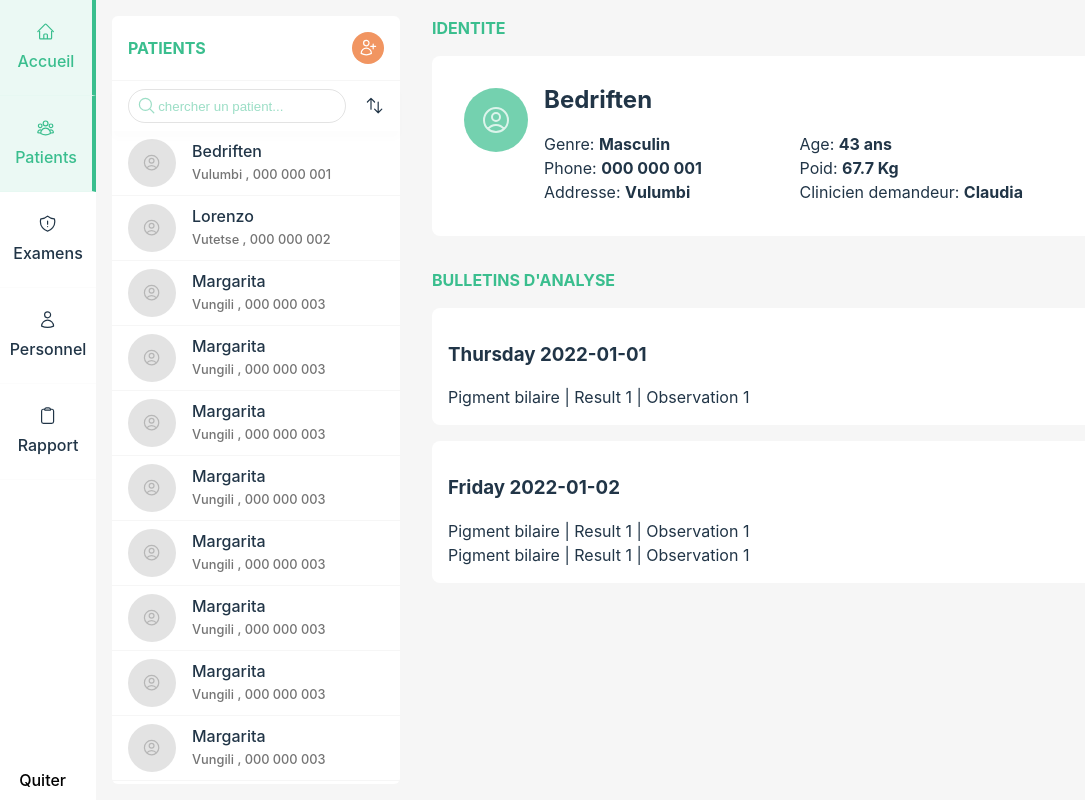
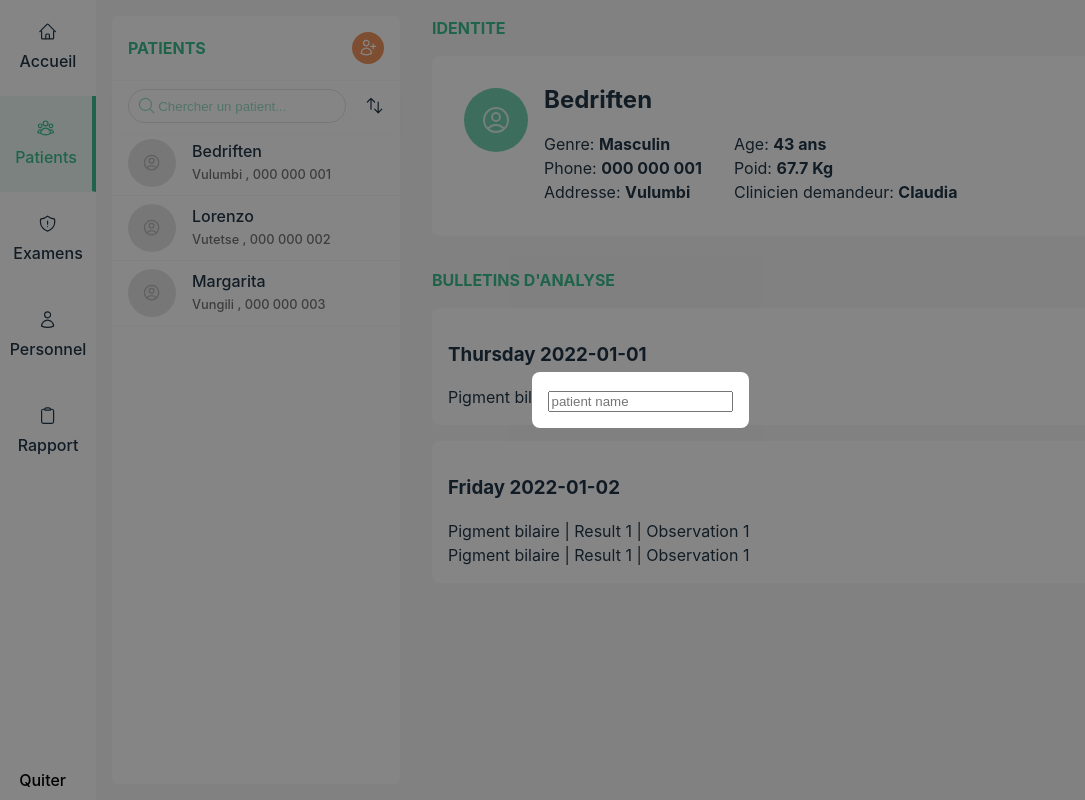
Before and after one commit to thasipablo/mlabs, a React (Vite) app: page /patients in a window 1280 px wide. Both pictures are taken after a click on the button 368 px from the left and 48 px from the top of the page. Shown: the whole page, without its empty margins (0-1085 px from the left). Built offline with nearby package versions, Linux system fonts and the light colour scheme.

Commit message:
add new patient form modal box

```diff
--- a/index.html
+++ b/index.html
@@ -6,6 +6,7 @@
     <title>m-labs</title>
   </head>
   <body>
+    <div id="portals"></div>
     <div id="root"></div>
     <script type="module" src="/src/main.jsx"></script>
   </body>
--- a/package.json
+++ b/package.json
@@ -9,6 +9,8 @@
     "preview": "vite preview"
   },
   "dependencies": {
+    "global": "^4.4.0",
+    "json-server": "^0.17.1",
     "react": "^18.2.0",
     "react-dom": "^18.2.0",
     "react-router-dom": "^6.4.1",
--- /dev/null
+++ b/src/components/UI/Modal.jsx
@@ -0,0 +1,25 @@
+import React, { Fragment } from "react";
+import ReactDOM from "react-dom";
+
+const Overlay = (props) => {
+  return (
+    <Fragment>
+      <div className="modal-backdrop" onClick={props.hideModal}>
+        <div className="modal-content">{props.children}</div>
+      </div>
+    </Fragment>
+  );
+};
+
+const Modal = (props) => {
+  return (
+    <Fragment>
+      {ReactDOM.createPortal(
+        <Overlay hideModal={props.hideModal}>{props.children}</Overlay>,
+        document.getElementById("portals")
+      )}
+    </Fragment>
+  );
+};
+
+export default Modal;
--- /dev/null
+++ b/src/db.json
@@ -0,0 +1,88 @@
+{
+  "patients": [
+    {
+      "id": 1,
+      "name": "Bedriften",
+      "phone": "000 000 001",
+      "address": "Vulumbi",
+      "gender": "Masculin",
+      "age": 43,
+      "weight": 67.7,
+      "clinician" : "Claudia",
+      "analysisReports": [
+        {
+          "id": 1,
+          "patient": "Patient 1",
+          "date": "Thursday 2022-01-01",
+          "exams": [
+            {
+              "id": 1,
+              "name": "Pigment bilaire",
+              "result": "Result 1",
+              "observations": "Observation 1"
+            }
+          ]
+        },
+        {
+          "id": 2,
+          "patient": "Patient 1",
+          "date": "Friday 2022-01-02",
+          "exams": [
+            {
+              "id": 1,
+              "name": "Pigment bilaire",
+              "result": "Result 1",
+              "observations": "Observation 1"
+            },
+            {
+              "id": 2,
+              "name": "Pigment bilaire",
+              "result": "Result 1",
+              "observations": "Observation 1"
+            }
+          ]
+        }
+      ]
+    },
+    {
+      "id": 2,
+      "name": "Lorenzo",
+      "phone": "000 000 002",
+      "address": "Vutetse",
+      "gender": "Masculin",
+      "age": 21,
+      "weight": 55.7,
+      "clinician" : "Claudia Warren",
+      "analysisReports": [
+        {
+          "id": 1,
+          "patient": "Patient 2",
+          "date": "Thursday 2022-01-01",
+          "exams": []
+        },
+        {
+          "id": 2,
+          "patient": "Patient 2",
+          "date": "Thursday 2022-01-01",
+          "exams": []
+        },
+        {
+          "id": 3,
+          "patient": "Patient 2",
+          "date": "Thursday 2022-01-01",
+          "exams": []
+        }
+      ]
+    },
+    {
+      "id": 3,
+      "name": "Margarita",
+      "phone": "000 000 003",
+      "address": "Vungili",
+      "gender": "Féminin",
+      "age": 30,
+      "weight": 70,
+      "clinician" : "Monitar Gad"
+    }
+  ]
+}
--- a/src/pages/dashboard/patients/PatientList.jsx
+++ b/src/pages/dashboard/patients/PatientList.jsx
@@ -1,4 +1,6 @@
 import React from "react";
+import { useState } from "react";
+import Modal from "../../../components/UI/Modal";
 import PatientItem from "./PatientItem";
 
 const PatientList = ({ patients, onShowPatientDetails }) => {
--- a/src/pages/dashboard/patients/Patients.jsx
+++ b/src/pages/dashboard/patients/Patients.jsx
@@ -1,5 +1,6 @@
 import React, { useState } from "react";
 import { Outlet } from "react-router-dom";
+import Modal from "../../../components/UI/Modal";
 import PatientDetails from "./PatientDetails";
 import PatientList from "./PatientList";
 
@@ -12,7 +13,7 @@ const patients = [
     gender: "Masculin",
     age: 43,
     weight: 67.7,
-    clinician : "Claudia",
+    clinician: "Claudia",
     analysisReports: [
       {
         id: 1,
@@ -24,8 +25,8 @@ const patients = [
             name: "Pigment bilaire",
             result: "Result 1",
             observations: "Observation 1",
-          }
-        ]
+          },
+        ],
       },
       {
         id: 2,
@@ -43,10 +44,10 @@ const patients = [
             name: "Pigment bilaire",
             result: "Result 1",
             observations: "Observation 1",
-          }
-        ]
-      }
-    ]
+          },
+        ],
+      },
+    ],
   },
   {
     id: 2,
@@ -56,27 +57,27 @@ const patients = [
     gender: "Masculin",
     age: 21,
     weight: 55.7,
-    clinician : "Claudia Warren",
+    clinician: "Claudia Warren",
     analysisReports: [
       {
         id: 1,
         patient: "Patient 2",
         date: "Thursday 2022-01-01",
-        exams: []
+        exams: [],
       },
       {
         id: 2,
         patient: "Patient 2",
         date: "Thursday 2022-01-01",
-        exams: []
+        exams: [],
       },
       {
         id: 3,
         patient: "Patient 2",
         date: "Thursday 2022-01-01",
-        exams: []
-      }
-    ]
+        exams: [],
+      },
+    ],
   },
   {
     id: 3,
@@ -86,128 +87,29 @@ const patients = [
     gender: "Féminin",
     age: 30,
     weight: 70,
-    clinician : "Monitar Gad",
-  },
-  {
-    id: 4,
-    name: "Margarita",
-    phone: "000 000 003",
-    address: "Vungili",
-    gender: "Féminin",
-    age: 30,
-    weight: 70,
-    clinician : "Monitar Gad",
-  },
-  {
-    id: 5,
-    name: "Margarita",
-    phone: "000 000 003",
-    address: "Vungili",
-    gender: "Féminin",
-    age: 30,
-    weight: 70,
-    clinician : "Monitar Gad",
-  },
-  {
-    id: 6,
-    name: "Margarita",
-    phone: "000 000 003",
-    address: "Vungili",
-    gender: "Féminin",
-    age: 30,
-    weight: 70,
-    clinician : "Monitar Gad",
-  },
-  {
-    id: 7,
-    name: "Margarita",
-    phone: "000 000 003",
-    address: "Vungili",
-    gender: "Féminin",
-    age: 30,
-    weight: 70,
-    clinician : "Monitar Gad",
-  },
-  {
-    id: 8,
-    name: "Margarita",
-    phone: "000 000 003",
-    address: "Vungili",
-    gender: "Féminin",
-    age: 30,
-    weight: 70,
-    clinician : "Monitar Gad",
-  },
-  {
-    id: 9,
-    name: "Margarita",
-    phone: "000 000 003",
-    address: "Vungili",
-    gender: "Féminin",
-    age: 30,
-    weight: 70,
-    clinician : "Monitar Gad",
-  },
-  {
-    id: 10,
-    name: "Margarita",
-    phone: "000 000 003",
-    address: "Vungili",
-    gender: "Féminin",
-    age: 30,
-    weight: 70,
-    clinician : "Monitar Gad",
-  },
-  {
-    id: 11,
-    name: "Margarita",
-    phone: "000 000 003",
-    address: "Vungili",
-    gender: "Féminin",
-    age: 30,
-    weight: 70,
-    clinician : "Monitar Gad",
-  },
-  {
-    id: 12,
-    name: "Margarita",
-    phone: "000 000 003",
-    address: "Vungili",
-    gender: "Féminin",
-    age: 30,
-    weight: 70,
-    clinician : "Monitar Gad",
-  },
-  {
-    id: 13,
-    name: "Margarita",
-    phone: "000 000 003",
-    address: "Vungili",
-    gender: "Féminin",
-    age: 30,
-    weight: 70,
-    clinician : "Monitar Gad",
-  },
-  {
-    id: 15,
-    name: "Margarita",
-    phone: "000 000 003",
-    address: "Vungili",
-    gender: "Féminin",
-    age: 30,
-    weight: 70,
-    clinician : "Monitar Gad",
+    clinician: "Monitar Gad",
   },
 ];
 
 const Patients = () => {
   const [patient, setPatient] = useState(patients[0]);
   const [filteredPatients, setFilteredPatients] = useState(patients);
+  const [showModal, setShowModal] = useState(false);
+
+  /**
+   * this toggles the new patient modal form
+   * @param {e} e event
+   */
+  const hideModal = (e) => {
+    if (e.target === e.currentTarget) {
+      setShowModal(!showModal);
+    }
+  };
 
   const onShowPatientDetails = (id) => {
     patients.map((patient) => {
       if (patient.id === id) {
-        setPatient(patient)
+        setPatient(patient);
       }
     });
   };
@@ -215,13 +117,15 @@ const Patients = () => {
   const onSearchPatients = (e) => {
     const searchTerm = e.target.value;
     const foundPatients = patients.filter((patient) => {
-      return patient.name.toLowerCase().includes(searchTerm.toLowerCase()) ||
-            patient.phone.includes(searchTerm) ||
-            patient.address.toLowerCase().includes(searchTerm.toLowerCase()) ||
-            patient.gender.toLowerCase().includes(searchTerm.toLowerCase());
-    })
-    setFilteredPatients(foundPatients)
-  }
+      return (
+        patient.name.toLowerCase().includes(searchTerm.toLowerCase()) ||
+        patient.phone.includes(searchTerm) ||
+        patient.address.toLowerCase().includes(searchTerm.toLowerCase()) ||
+        patient.gender.toLowerCase().includes(searchTerm.toLowerCase())
+      );
+    });
+    setFilteredPatients(foundPatients);
+  };
 
   return (
     <div className="patients-container">
@@ -229,7 +133,7 @@ const Patients = () => {
         <div className="header with-separator">
           <div className="section-title">Patients</div>
           <div className="actions">
-            <button className="icon">
+            <button className="icon" onClick={() => setShowModal(!showModal)}>
               <svg
                 xmlns="http://www.w3.org/2000/svg"
                 fill="none"
@@ -248,19 +152,55 @@ const Patients = () => {
           </div>
         </div>
 
+        {/* add patient form modal */}
+        {showModal && (
+          <Modal hideModal={hideModal}>
+            <form action="">
+              <input type="text" placeholder="patient name" />
+            </form>
+          </Modal>
+        )}
+
         {/* Patients search and filters */}
         <div className="search-filter">
           <div className="search">
-            <label className="icon" htmlFor="search-field" >
-              <svg xmlns="http://www.w3.org/2000/svg" fill="none" viewBox="0 0 24 24" strokeWidth={1.5} stroke="currentColor" className="w-6 h-6">
-                <path strokeLinecap="round" strokeLinejoin="round" d="M21 21l-5.197-5.197m0 0A7.5 7.5 0 105.196 5.196a7.5 7.5 0 0010.607 10.607z" />
+            <label className="icon" htmlFor="search-field">
+              <svg
+                xmlns="http://www.w3.org/2000/svg"
+                fill="none"
+                viewBox="0 0 24 24"
+                strokeWidth={1.5}
+                stroke="currentColor"
+                className="w-6 h-6"
+              >
+                <path
+                  strokeLinecap="round"
+                  strokeLinejoin="round"
+                  d="M21 21l-5.197-5.197m0 0A7.5 7.5 0 105.196 5.196a7.5 7.5 0 0010.607 10.607z"
+                />
               </svg>
             </label>
-            <input type="text" onChange={onSearchPatients} id="search-field" placeholder="chercher un patient..." />
+            <input
+              type="text"
+              onChange={onSearchPatients}
+              id="search-field"
+              placeholder="Chercher un patient..."
+            />
           </div>
           <div className="icon">
-            <svg xmlns="http://www.w3.org/2000/svg" fill="none" viewBox="0 0 24 24" strokeWidth={1.5} stroke="currentColor" className="w-6 h-6">
-              <path strokeLinecap="round" strokeLinejoin="round" d="M3 7.5L7.5 3m0 0L12 7.5M7.5 3v13.5m13.5 0L16.5 21m0 0L12 16.5m4.5 4.5V7.5" />
+            <svg
+              xmlns="http://www.w3.org/2000/svg"
+              fill="none"
+              viewBox="0 0 24 24"
+              strokeWidth={1.5}
+              stroke="currentColor"
+              className="w-6 h-6"
+            >
+              <path
+                strokeLinecap="round"
+                strokeLinejoin="round"
+                d="M3 7.5L7.5 3m0 0L12 7.5M7.5 3v13.5m13.5 0L16.5 21m0 0L12 16.5m4.5 4.5V7.5"
+              />
             </svg>
           </div>
         </div>
--- /dev/null
+++ b/src/styles/_modal_box.scss
@@ -0,0 +1,20 @@
+.modal-backdrop {
+  position: fixed;
+  top: 0;
+  z-index: 99;
+
+  width: 100%;
+  height: 100vh;
+
+  display: flex;
+  justify-content: center;
+  align-items: center;
+
+  background: #0000007a;
+}
+
+.modal-content {
+  padding: 1rem;
+  border-radius: .5rem;
+  background-color: $white;
+}
--- a/src/styles/_patients.scss
+++ b/src/styles/_patients.scss
@@ -32,15 +32,15 @@
 
   .search-filter {
     display: flex;
-    padding: .5rem 1rem;
+    padding: 0.5rem 1rem;
     justify-content: space-between;
-    box-shadow: 0 .5rem .5rem rgba($gray, 0.0125);
+    box-shadow: 0 0.5rem 0.5rem rgba($gray, 0.0125);
 
     .search {
       display: flex;
       border: 1px solid rgba($gray, 0.2);
       border-radius: 4rem;
-      padding: 0 .5rem;
+      padding: 0 0.5rem;
       input {
         color: $primary-color;
         height: 2rem;
@@ -131,7 +131,7 @@
     .data-plus {
       display: grid;
       gap: 2rem;
-      grid-template-columns: 1fr 1fr;
+      grid-template-columns: 1fr auto;
     }
 
     .avatar {
--- a/src/styles/index.scss
+++ b/src/styles/index.scss
@@ -12,6 +12,7 @@ $white-dark: rgba($white, 0.75);
 @import "sidebar";
 @import "dashboard";
 @import "patients";
+@import "modal_box";
 
 :root {
   font-family: Inter, Avenir, Helvetica, Arial, sans-serif;
@@ -119,9 +120,7 @@ button:hover {
   button {
     background-color: $bg-dark;
   }
-  .patients-list
-  .patient-item
-  .name,
+  .patients-list .patient-item .name,
   .patient-details {
     color: $white-dark;
   }
@@ -138,4 +137,7 @@ button:hover {
   .dashboard-content-wrapper {
     background-color: $bg-dark-secondary;
   }
+  .modal-backdrop {
+    background-color: rgba($white, 0.65);
+  }
 }
```
Also changed, not shown: src/components/UI/TextField.jsx (added, +9 -0 lines), 1 other file (tests, documents, lock files or other folders).
